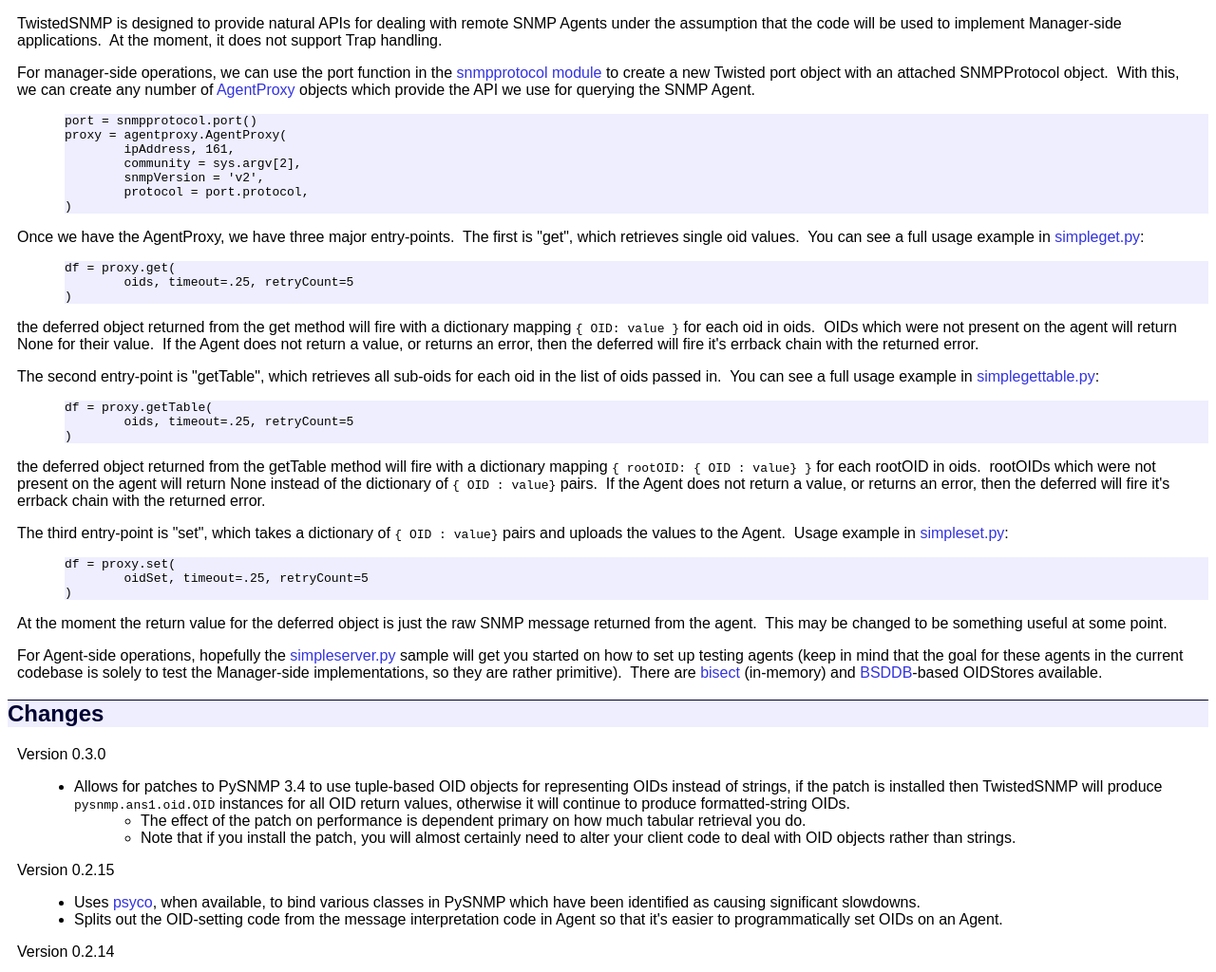
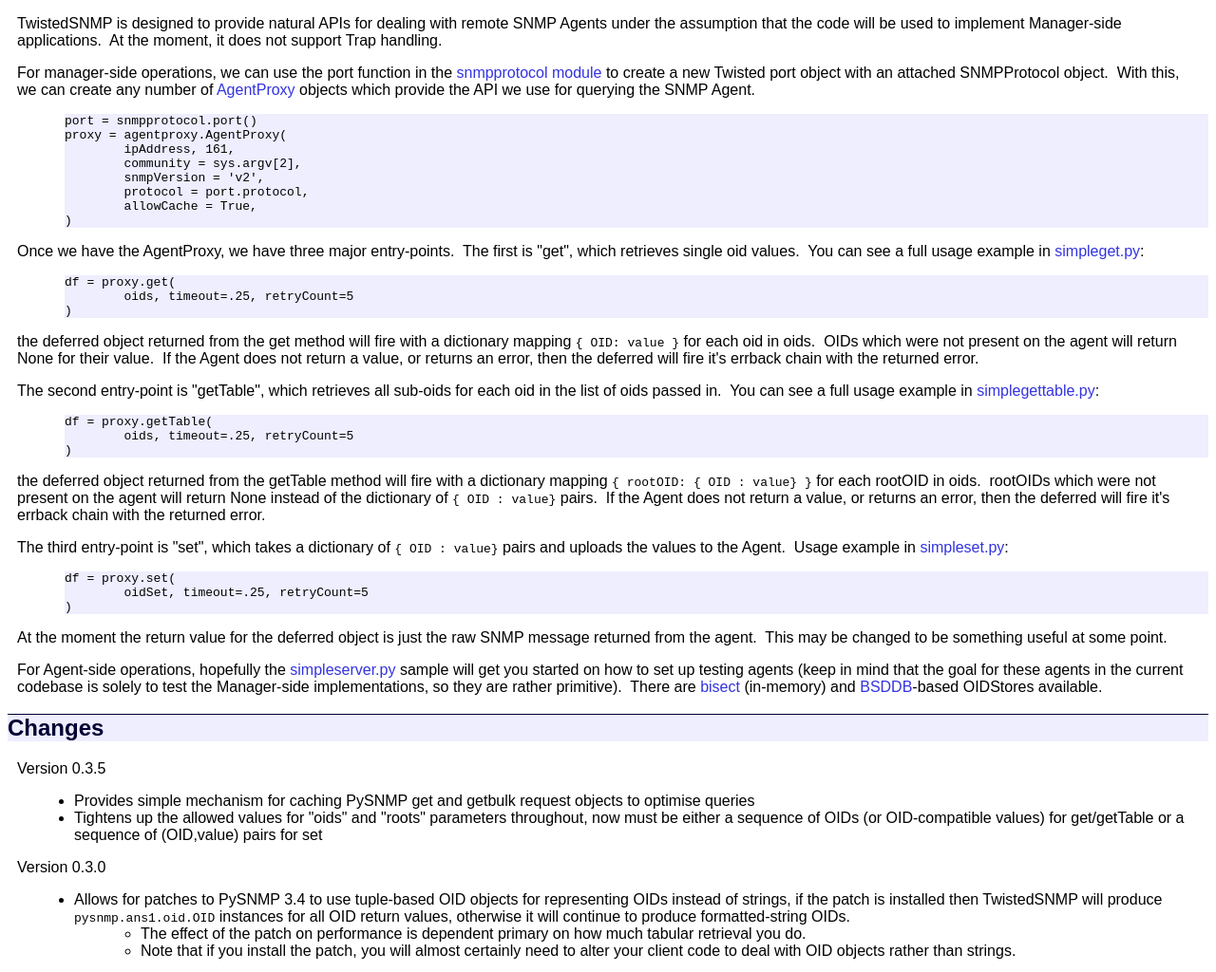
Before and after one commit to mcfletch/twistedsnmp, a plain HTML site: page doc/index.html in a window 1280 px wide. Shown: the part 562-1586 px from the top of the page at 95% size. Drawn offline with Linux system fonts and the light colour scheme.

Commit message:
Version notes

```diff
--- a/doc/index.html
+++ b/doc/index.html
@@ -8,7 +8,7 @@
 </head>
 <body
  style="background-color: rgb(255, 255, 255); color: rgb(0, 0, 0); direction: ltr;"
- link="#000080" alink="#008000" vlink="#800080">
+ alink="#008000" link="#000080" vlink="#800080">
 <h1>TwistedSNMP<br>
 </h1>
 <p>TwistedSNMP is a set of SNMP protocol implementations for Python's
@@ -63,7 +63,7 @@ object.&nbsp; With this, we can create any number of <a
  href="pydoc/twistedsnmp.agentproxy.html">AgentProxy</a> objects which
 provide the API we use for querying the SNMP Agent.<br>
 </p>
-<pre>port = snmpprotocol.port()<br>proxy = agentproxy.AgentProxy(<br>	ipAddress, 161,<br>	community = sys.argv[2],<br>	snmpVersion = 'v2',<br>	protocol = port.protocol,<br>)<br></pre>
+<pre>port = snmpprotocol.port()<br>proxy = agentproxy.AgentProxy(<br>	ipAddress, 161,<br>	community = sys.argv[2],<br>	snmpVersion = 'v2',<br>	protocol = port.protocol,<br>	allowCache = True,<br>)<br></pre>
 <p>Once we have the AgentProxy, we have three major entry-points.&nbsp;
 The first is "get", which retrieves single oid values.&nbsp; You can
 see a full usage example in <a href="examples/simpleget.py.xhtml">simpleget.py</a>:<br>
@@ -111,6 +111,16 @@ OIDStores available.<br>
 <p>
 </p>
 <h2>Changes</h2>
+<p>Version 0.3.5<br>
+</p>
+<ul>
+  <li>Provides simple mechanism for caching PySNMP get and getbulk
+request objects to optimise queries</li>
+  <li>Tightens up the allowed values for "oids" and "roots" parameters
+throughout, now must be either a sequence of OIDs (or OID-compatible
+values) for get/getTable or a sequence of (OID,value) pairs for set<br>
+  </li>
+</ul>
 <p>Version 0.3.0<br>
 </p>
 <ul>
```
